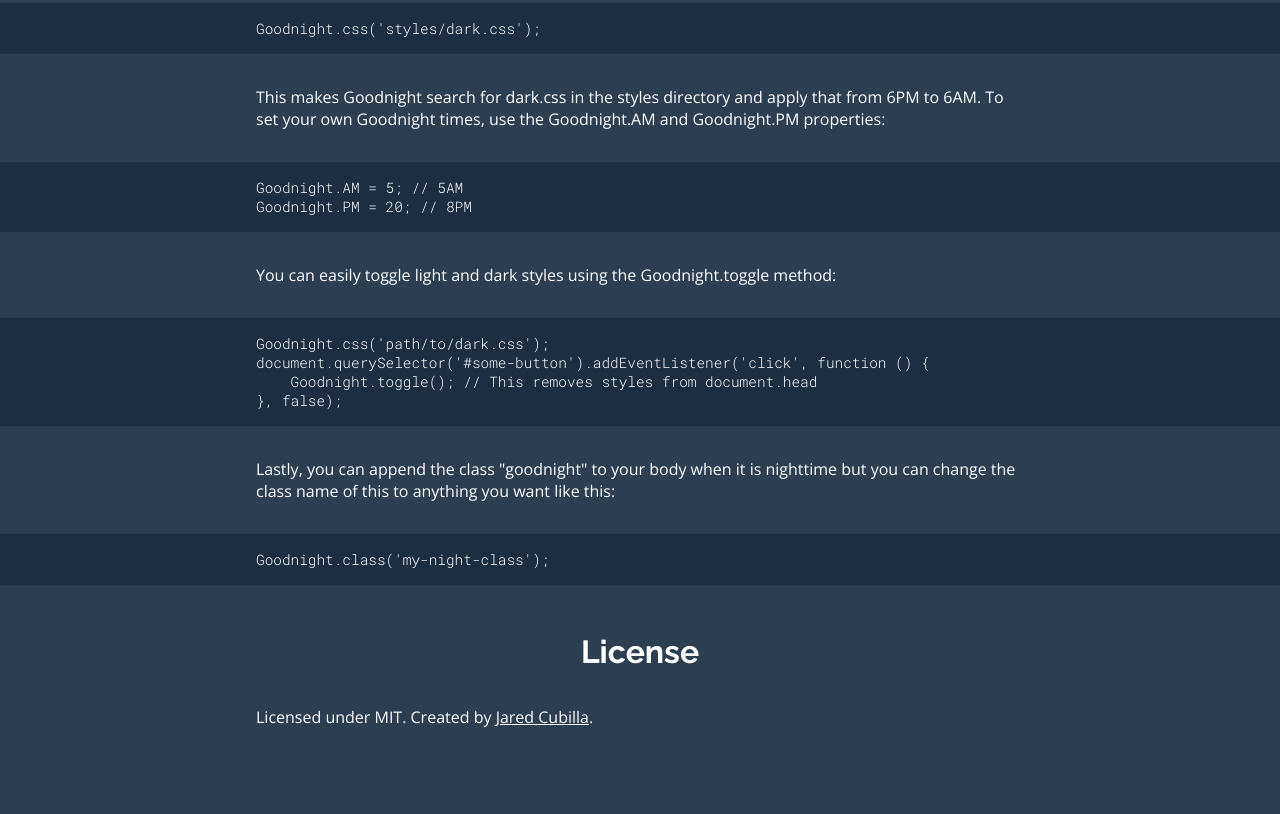
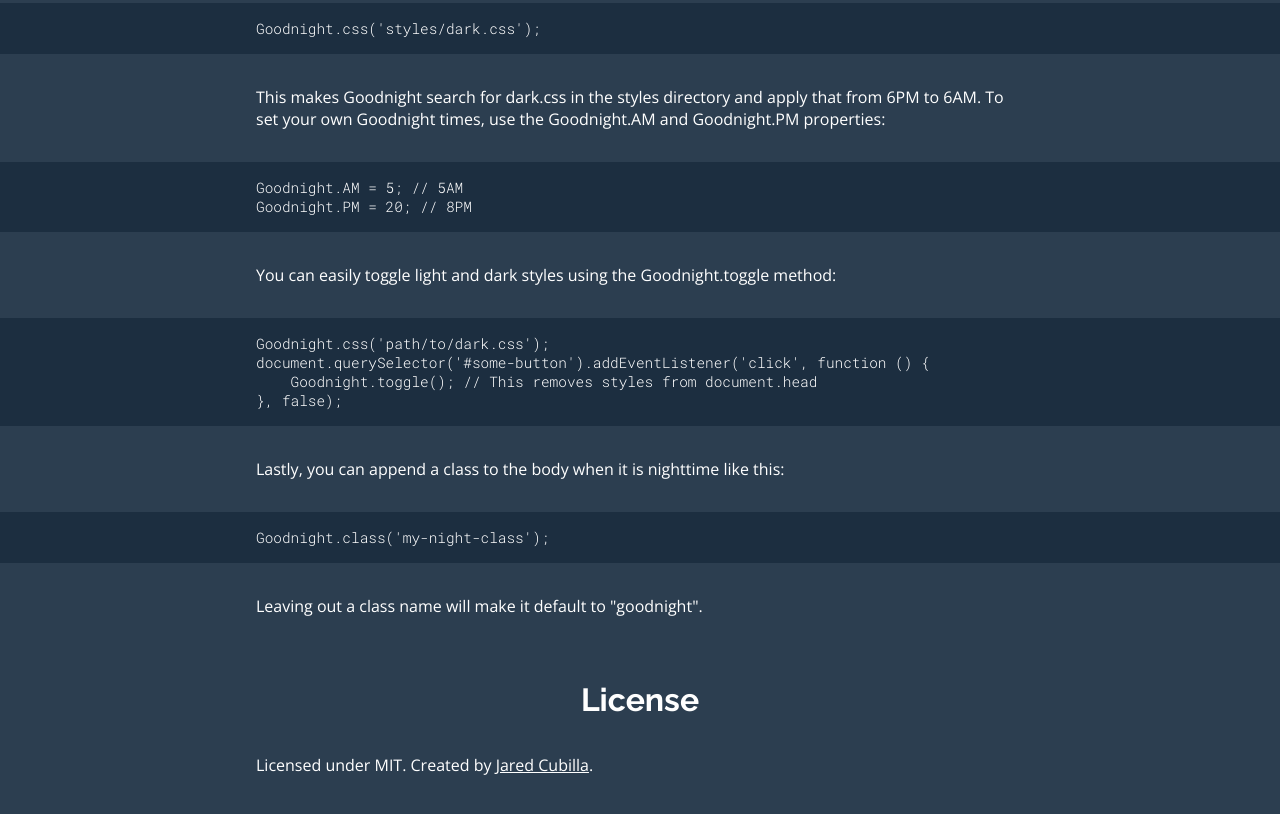
Before and after one commit to JaredCubilla/goodnight, a plain HTML site: page index.html in a window 1280 px wide. Shown: the part 840-1654 px from the top of the page. Drawn offline with nearby package versions, Linux system fonts and the light colour scheme.

Commit message:
Better description of Goodnight.class() method

```diff
--- a/index.html
+++ b/index.html
@@ -29,8 +29,9 @@
 		<div class="cb">Goodnight.AM = 5; // 5AM<br>Goodnight.PM = 20; // 8PM</div>
 		<p>You can easily toggle light and dark styles using the Goodnight.toggle method: </p>
 		<div class="cb">Goodnight.css('path/to/dark.css');<br>document.querySelector('#some-button').addEventListener('click', function () {<br>&nbsp;&nbsp;&nbsp;&nbsp;Goodnight.toggle(); // This removes styles from document.head<br>}, false);</div>
-		<p>Lastly, you can append the class "goodnight" to your body when it is nighttime but you can change the class name of this to anything you want like this: </p>
+		<p>Lastly, you can append a class to the body when it is nighttime like this: </p>
 		<div class="cb">Goodnight.class('my-night-class');</div>
+		<p>Leaving out a class name will make it default to "goodnight".</p>
 
 		<h2>License</h2>
 		<p>Licensed under MIT. Created by <a href="https://www.github.com/JaredCubilla">Jared Cubilla</a>.</p>
```
